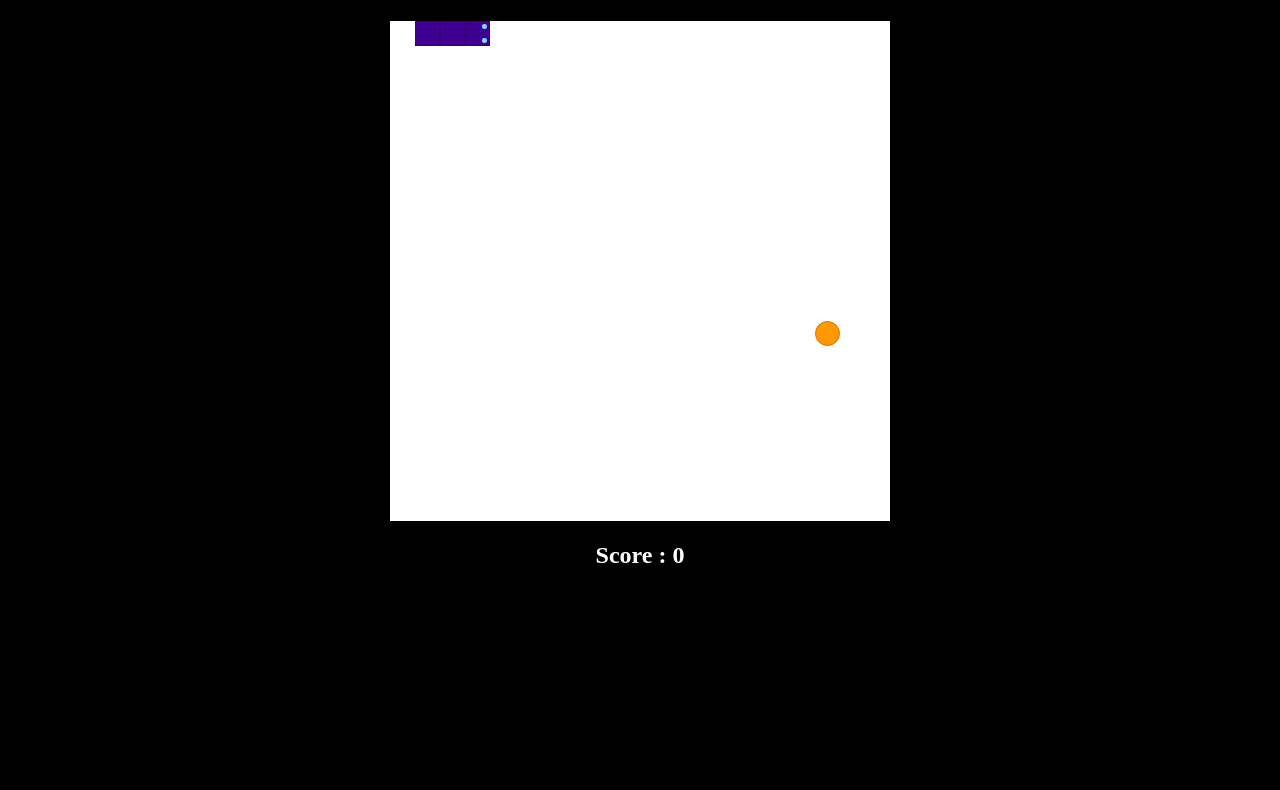
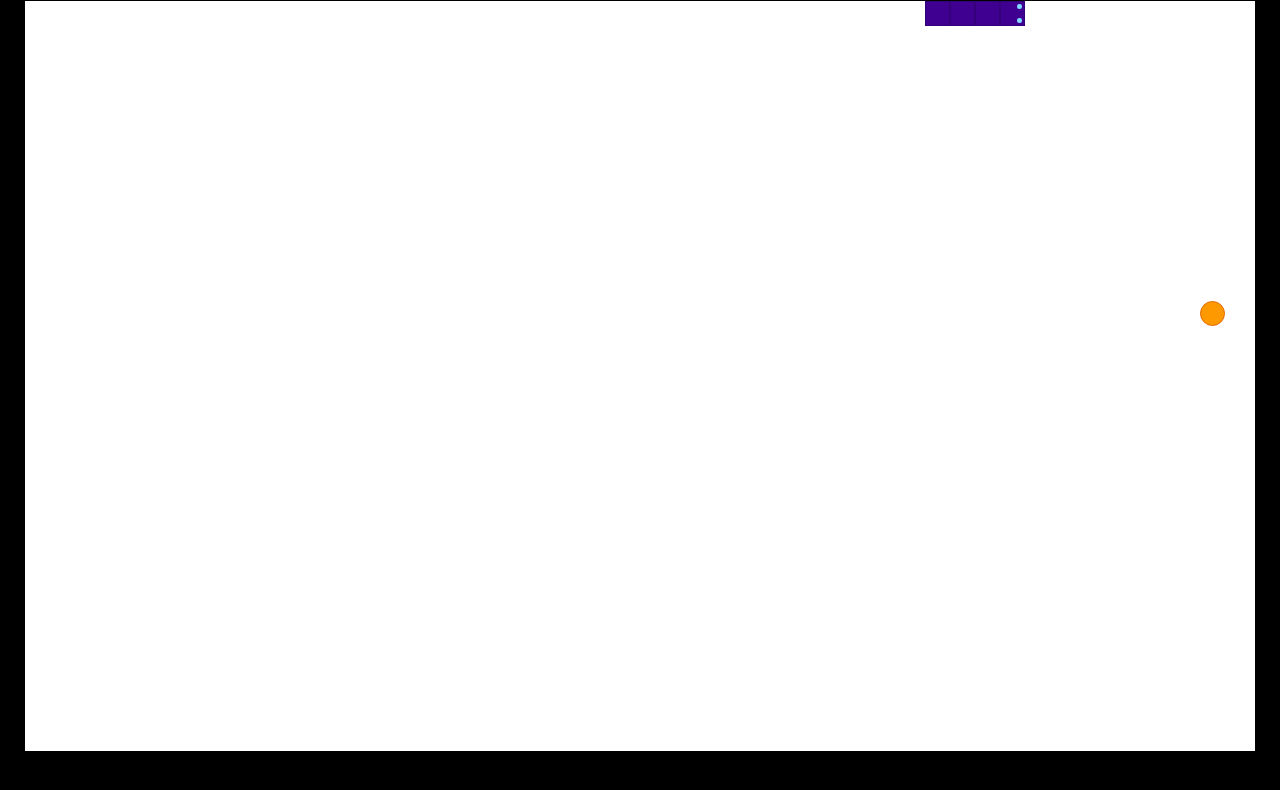
Before and after one commit to abhaynath/snake, a Svelte app: page / in a window 1280 px wide. Shown: the top 790 px of the page. Built offline with nearby package versions, Linux system fonts and the light colour scheme.

Commit message:
css changed

```diff
--- a/src/App.svelte
+++ b/src/App.svelte
@@ -5,9 +5,13 @@
   let foodLeft = 0;
   let foodTop = 0;
   let direction = "right";
+  let game_width = 0,game_height=0;
   let snakeBodies = [];
 
   $: score = snakeBodies.length - 3;
+
+  $:GAME_WIDTH = game_width-50;
+  $:GAME_HEIGHT = game_height-50;
 
   setInterval(() => {
     snakeBodies.pop();
@@ -43,8 +47,8 @@
   }
 
   function moveFood() {
-    foodTop = Math.floor(Math.random() * (Config.GAME_HEIGHT / Config.BLOCK_SIZE)) * Config.BLOCK_SIZE;
-    foodLeft = Math.floor(Math.random() * (Config.GAME_WIDTH / Config.BLOCK_SIZE)) * Config.BLOCK_SIZE;
+    foodTop = Math.floor(Math.random() * (GAME_HEIGHT / Config.BLOCK_SIZE)) * Config.BLOCK_SIZE;
+    foodLeft = Math.floor(Math.random() * (GAME_WIDTH / Config.BLOCK_SIZE)) * Config.BLOCK_SIZE;
   }
 
   function resetGame() {
@@ -77,7 +81,7 @@
 
     const { top, left } = snakeBodies[0];
 
-    if (top >= Config.GAME_HEIGHT || top < 0 || left < 0 || left >= Config.GAME_WIDTH) {
+    if (top >= GAME_HEIGHT || top < 0 || left < 0 || left >= GAME_WIDTH) {
       return true;
     }
 
@@ -108,18 +112,20 @@
   resetGame();
 </script>
 
-<main style="width:{Config.GAME_WIDTH}px;height:{Config.GAME_HEIGHT}px;">
+<main style="width:{GAME_WIDTH}px;height:{GAME_HEIGHT}px;">
   <Snake {direction} {snakeBodies} />
   <Food {foodLeft} {foodTop} />
 </main>
-<h2>Score : {score}</h2>
-<svelte:window on:keydown={onKeyDown} />
+<!-- <h2>Score : {score}</h2> -->
+<svelte:window on:keydown={onKeyDown} bind:innerWidth={game_width} bind:innerHeight={game_height} />
 
 <style>
   main {
     border: solid black 1px;
     position: relative;
-    margin: 20px auto;
+    margin: 0px auto;
     background-color: #ffffff;
+    width:100%;
+    height:100%;
   }
 </style>
--- a/src/app.css
+++ b/src/app.css
@@ -1,4 +1,6 @@
-body{
+html,body{
+    margin:0;
+    padding:0;
     background-color: #000000;
 }
 h2{
--- a/src/helpers/constants.ts
+++ b/src/helpers/constants.ts
@@ -1,6 +1,4 @@
 export enum Config {
-  GAME_WIDTH = 500,
-  GAME_HEIGHT = 500,
   BLOCK_SIZE = 25,
 }
 export enum Directions {
```
